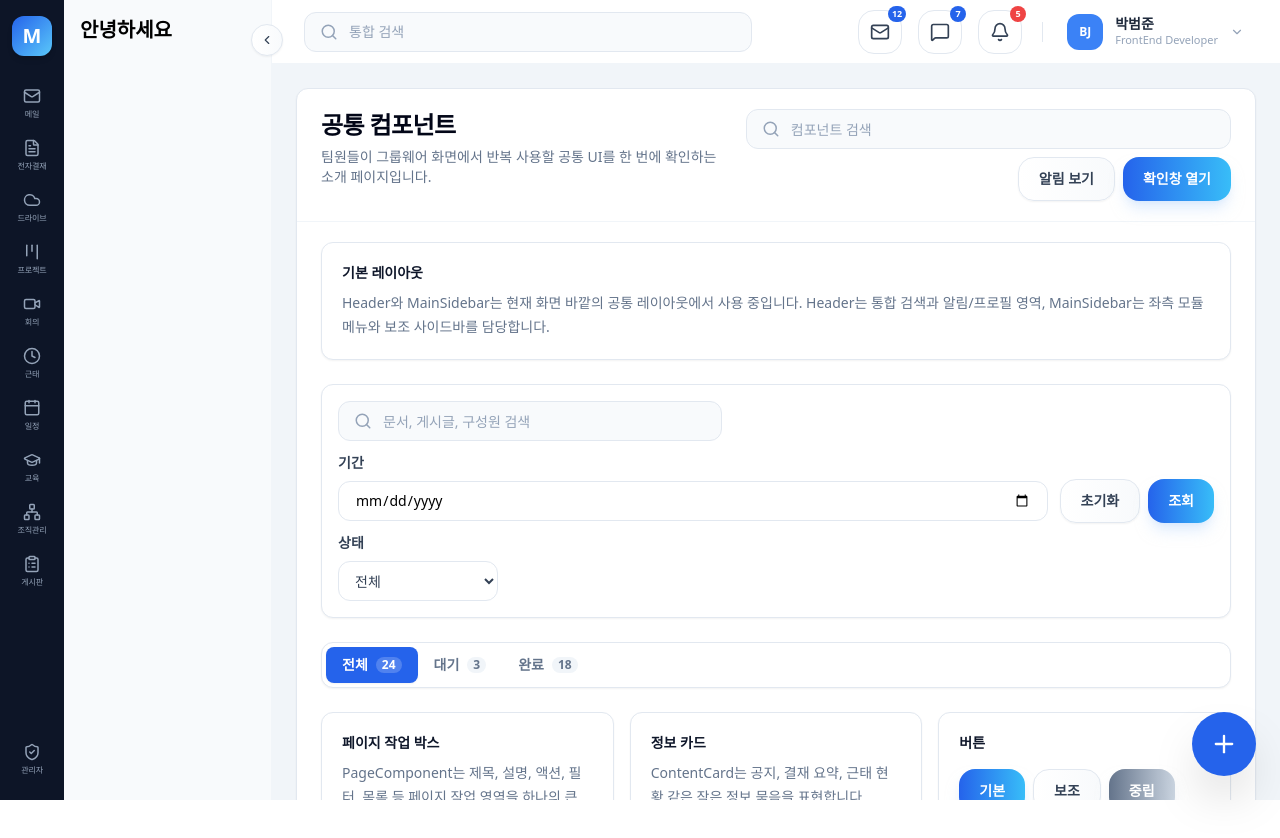
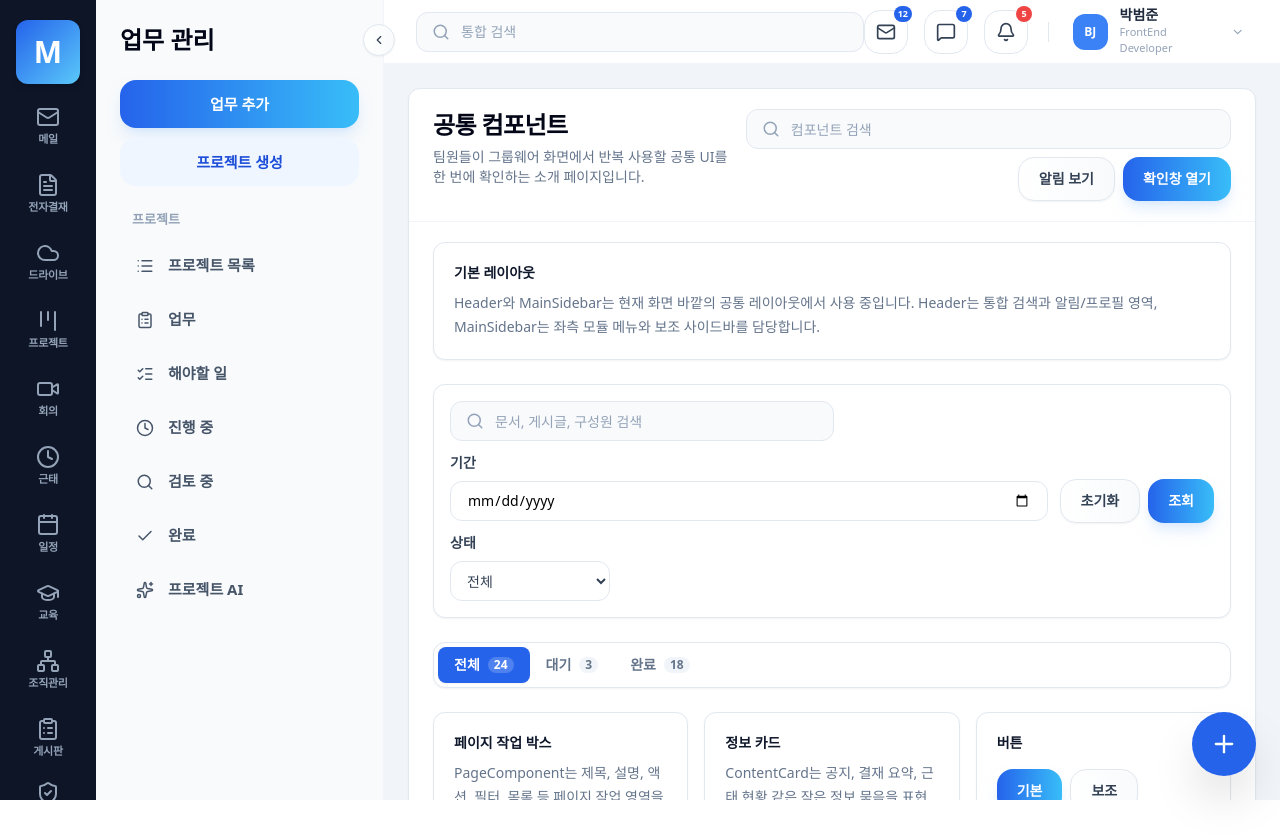
Before and after one commit to myCrewSoft/mycrew-frontend, a React (Vite) app: page / in a window 1280 px wide. Shown: the top 838 px of the page. Built offline with nearby package versions, Linux system fonts and the light colour scheme.

Commit message:
feat: 사이드바 공통 컴포넌트 생성 및 사이드바 너비 조절

```diff
--- a/src/components/layouts/sidebar/MainSidebar.tsx
+++ b/src/components/layouts/sidebar/MainSidebar.tsx
@@ -1,6 +1,7 @@
 import { Link, useLocation } from 'react-router-dom'
 import {
   Calendar,
+  Check,
   ChevronLeft,
   ChevronRight,
   ClipboardList,
@@ -9,14 +10,21 @@ import {
   FileText,
   GraduationCap,
   Kanban,
+  List,
+  ListChecks,
   Mail,
   Network,
+  Search,
   ShieldCheck,
+  Sparkles,
   Video,
   type LucideIcon,
 } from 'lucide-react'
+import Button from '../../common/button/Button'
 import ModuleNavItem from './ModuleNavItem'
-import Button from '../../common/button/Button'
+import SubSidebarActionButton from './SubSidebarActionButton'
+import SubSidebarMenuItem from './SubSidebarMenuItem'
+import SubSidebarSection from './SubSidebarSection'
 
 interface MenuItem {
   icon: LucideIcon
@@ -43,6 +51,16 @@ const menuItems: MenuItem[] = [
   { icon: ClipboardList, label: '게시판', path: '/board' },
 ]
 
+const subMenuItems: MenuItem[] = [
+  { icon: List, label: '프로젝트 목록', path: '/project/list' },
+  { icon: ClipboardList, label: '업무', path: '/project/tasks' },
+  { icon: ListChecks, label: '해야할 일', path: '/project/todo' },
+  { icon: Clock, label: '진행 중', path: '/project/progress' },
+  { icon: Search, label: '검토 중', path: '/project/review' },
+  { icon: Check, label: '완료', path: '/project/done' },
+  { icon: Sparkles, label: '프로젝트 AI', path: '/project/ai' },
+]
+
 const adminMenuItem: MenuItem = {
   icon: ShieldCheck,
   label: '관리자',
@@ -58,16 +76,16 @@ const MainSidebar = ({
 
   return (
     <>
-      <aside className="flex h-screen w-16 flex-shrink-0 flex-col justify-between bg-[#0d1527] py-4 text-white">
+      <aside className="flex h-screen w-24 flex-shrink-0 flex-col justify-between bg-[#0d1527] px-2 py-5 text-white">
         <div className="flex w-full flex-col items-center">
           <Link
             to="/"
-            className="mb-6 flex h-10 w-10 items-center justify-center rounded-xl bg-gradient-to-br from-[#2563eb] to-[#5ac8fa] text-xl font-black text-white no-underline shadow-md transition-transform hover:scale-105"
+            className="mb-2 flex h-16 w-16 items-center justify-center rounded-xl bg-gradient-to-br from-[#2563eb] to-[#5ac8fa] text-3xl font-black text-white no-underline shadow-md transition-transform hover:scale-105"
           >
             M
           </Link>
 
-          <nav className="flex w-full flex-col gap-1 px-1">
+          <nav className="flex w-full flex-col gap-1">
             {menuItems.map((item) => (
               <ModuleNavItem
                 key={item.path}
@@ -80,17 +98,17 @@ const MainSidebar = ({
           </nav>
         </div>
 
-        <div className="w-full px-1">
+        <div className="w-full">
           <Link
             to={adminMenuItem.path}
-            className={`flex h-12 w-full flex-col items-center justify-center gap-0.5 rounded-xl no-underline transition-all duration-200 ${
+            className={`flex h-16 w-full flex-col items-center justify-center gap-1 rounded-2xl no-underline transition-all duration-200 ${
               location.pathname.startsWith(adminMenuItem.path)
                 ? 'bg-gradient-to-r from-[#2563eb] to-[#5ac8fa] font-bold text-white shadow-sm'
                 : 'text-slate-400 hover:bg-slate-800 hover:text-white'
             }`}
           >
-            <ShieldCheck size={18} />
-            <span className="origin-center scale-90 text-[9px] tracking-tight">
+            <ShieldCheck size={24} />
+            <span className="text-[11px] font-semibold leading-none tracking-tight">
               {adminMenuItem.label}
             </span>
           </Link>
@@ -100,12 +118,33 @@ const MainSidebar = ({
       <aside
         className={`relative h-full flex-shrink-0 border-r border-slate-100 bg-[#f8fafc] transition-all duration-300 ease-in-out ${
           isSubOpen
-            ? 'w-52 p-4 opacity-100'
+            ? 'w-72 p-6 opacity-100'
             : 'w-0 overflow-hidden border-r-0 p-0 opacity-0'
         }`}
       >
-        <div className="w-44">
-          <h2 className="mb-4 text-xl font-bold">안녕하세요</h2>
+        <div className="flex h-full w-full flex-col gap-6">
+          <div>
+            <h2 className="text-2xl font-bold text-slate-950">업무 관리</h2>
+          </div>
+
+          <div className="flex flex-col gap-2.5">
+            <SubSidebarActionButton variant="primary">
+              업무 추가
+            </SubSidebarActionButton>
+            <SubSidebarActionButton>프로젝트 생성</SubSidebarActionButton>
+          </div>
+
+          <SubSidebarSection title="프로젝트">
+            {subMenuItems.map((item) => (
+              <SubSidebarMenuItem
+                key={item.path}
+                icon={item.icon}
+                label={item.label}
+                path={item.path}
+                active={location.pathname.startsWith(item.path)}
+              />
+            ))}
+          </SubSidebarSection>
         </div>
 
         <Button
@@ -121,7 +160,7 @@ const MainSidebar = ({
       </aside>
 
       {!isSubOpen && (
-        <div className="absolute left-16 top-6 z-50">
+        <div className="absolute left-24 top-6 z-50">
           <Button
             variant="outline"
             size="icon"
--- a/src/components/layouts/sidebar/ModuleNavItem.tsx
+++ b/src/components/layouts/sidebar/ModuleNavItem.tsx
@@ -17,14 +17,14 @@ const ModuleNavItem = ({
   return (
     <Link
       to={path}
-      className={`flex h-12 w-full flex-col items-center justify-center gap-0.5 rounded-xl no-underline transition-all duration-200 ${
+      className={`flex h-16 w-full flex-col items-center justify-center gap-1 rounded-2xl no-underline transition-all duration-200 ${
         active
           ? 'bg-gradient-to-r from-[#2563eb] to-[#5ac8fa] font-bold text-white shadow-sm'
           : 'text-slate-400 hover:bg-slate-800 hover:text-white'
       }`}
     >
-      <Icon size={18} />
-      <span className="origin-center scale-90 text-[9px] tracking-tight">
+      <Icon size={24} />
+      <span className="text-[11px] font-semibold leading-none tracking-tight">
         {label}
       </span>
     </Link>
--- /dev/null
+++ b/src/components/layouts/sidebar/SubSidebarActionButton.tsx
@@ -0,0 +1,31 @@
+import type { ButtonHTMLAttributes, ReactNode } from 'react'
+
+interface SubSidebarActionButtonProps
+  extends ButtonHTMLAttributes<HTMLButtonElement> {
+  children: ReactNode
+  variant?: 'primary' | 'soft'
+}
+
+const SubSidebarActionButton = ({
+  children,
+  variant = 'soft',
+  className = '',
+  type = 'button',
+  ...props
+}: SubSidebarActionButtonProps) => {
+  return (
+    <button
+      type={type}
+      className={`flex h-12 w-full items-center justify-center rounded-2xl px-4 text-[15px] font-bold transition-colors ${
+        variant === 'primary'
+          ? 'bg-gradient-to-r from-blue-600 to-sky-400 text-white shadow-lg shadow-blue-200/50 hover:from-blue-700 hover:to-sky-500'
+          : 'bg-blue-50 text-blue-700 hover:bg-blue-100'
+      } ${className}`}
+      {...props}
+    >
+      {children}
+    </button>
+  )
+}
+
+export default SubSidebarActionButton
--- /dev/null
+++ b/src/components/layouts/sidebar/SubSidebarMenuItem.tsx
@@ -0,0 +1,32 @@
+import { Link } from 'react-router-dom'
+import type { LucideIcon } from 'lucide-react'
+
+interface SubSidebarMenuItemProps {
+  icon: LucideIcon
+  label: string
+  path: string
+  active?: boolean
+}
+
+const SubSidebarMenuItem = ({
+  icon: Icon,
+  label,
+  path,
+  active = false,
+}: SubSidebarMenuItemProps) => {
+  return (
+    <Link
+      to={path}
+      className={`flex h-12 items-center gap-3.5 rounded-2xl px-4 text-[15px] font-semibold no-underline transition-colors ${
+        active
+          ? 'bg-blue-200 text-blue-700'
+          : 'text-slate-600 hover:bg-blue-100 hover:text-slate-900'
+      }`}
+    >
+      <Icon size={18} />
+      <span className="truncate">{label}</span>
+    </Link>
+  )
+}
+
+export default SubSidebarMenuItem
--- /dev/null
+++ b/src/components/layouts/sidebar/SubSidebarSection.tsx
@@ -0,0 +1,19 @@
+import type { ReactNode } from 'react'
+
+interface SubSidebarSectionProps {
+  title?: string
+  children: ReactNode
+}
+
+const SubSidebarSection = ({ title, children }: SubSidebarSectionProps) => {
+  return (
+    <section className="flex flex-col gap-3">
+      {title && (
+        <h3 className="px-3 text-[13px] font-bold text-slate-400">{title}</h3>
+      )}
+      <div className="flex flex-col gap-1.5">{children}</div>
+    </section>
+  )
+}
+
+export default SubSidebarSection
--- a/src/pages/CommonComponentsGuide.tsx
+++ b/src/pages/CommonComponentsGuide.tsx
@@ -1,5 +1,14 @@
 import { useState } from 'react'
-import { Bell, Check, Mail, MessageSquare, Plus } from 'lucide-react'
+import {
+  Bell,
+  Check,
+  ClipboardList,
+  List,
+  ListChecks,
+  Mail,
+  MessageSquare,
+  Plus,
+} from 'lucide-react'
 import Badge from '../components/common/dataDisplay/badge/Badge'
 import Button from '../components/common/button/Button'
 import FloatingButton from '../components/common/button/FloatingButton'
@@ -24,6 +33,9 @@ import type { ToastItem } from '../components/common/toast/toast.types'
 import DropdownMenu from '../components/common/overlay/dropdownMenu/DropdownMenu'
 import ToastViewport from '../components/common/toast/ToastViewport'
 import { useToast } from '../components/common/toast/ToastProvider'
+import SubSidebarActionButton from '../components/layouts/sidebar/SubSidebarActionButton'
+import SubSidebarMenuItem from '../components/layouts/sidebar/SubSidebarMenuItem'
+import SubSidebarSection from '../components/layouts/sidebar/SubSidebarSection'
 
 interface ApprovalRow {
   id: string
@@ -250,6 +262,39 @@ const Source2323 = () => {
             />
 
             <ContentCard
+              title="서브 사이드바 구성"
+              description="업무 추가, 프로젝트 생성 같은 주요 액션과 프로젝트 목록, 업무 상태 목록처럼 모듈 안쪽 메뉴를 묶을 때 사용합니다."
+            >
+              <div className="flex max-w-xs flex-col gap-5 rounded-2xl bg-slate-50 p-4">
+                <div className="flex flex-col gap-2">
+                  <SubSidebarActionButton variant="primary">
+                    업무 추가
+                  </SubSidebarActionButton>
+                  <SubSidebarActionButton>프로젝트 생성</SubSidebarActionButton>
+                </div>
+
+                <SubSidebarSection title="프로젝트">
+                  <SubSidebarMenuItem
+                    icon={List}
+                    label="프로젝트 목록"
+                    path="/"
+                  />
+                  <SubSidebarMenuItem
+                    icon={ClipboardList}
+                    label="업무"
+                    path="/project/tasks"
+                    active
+                  />
+                  <SubSidebarMenuItem
+                    icon={ListChecks}
+                    label="해야할 일"
+                    path="/project/todo"
+                  />
+                </SubSidebarSection>
+              </div>
+            </ContentCard>
+
+            <ContentCard
               title="모달 / 확인창"
               description="저장, 삭제, 제출 같은 확인 액션은 Modal의 variant, confirmText, onConfirm 속성으로 처리합니다."
             >
@@ -260,7 +305,7 @@ const Source2323 = () => {
 
             <ContentCard
               title="토스트 알림"
-              description="저장 완료, 삭제 실패, 업로드 성공 같은 짧은 피드백 메시지입니다."
+              description="저장 완료, 삭제 실패, 업로드 성공 같은 짧은 피드백 메시지입니다. 기본 3초 뒤 사라지고 duration으로 시간을 바꿀 수 있습니다."
             >
               <Button variant="outline" onClick={handleShowToast}>
                 알림 표시
```
